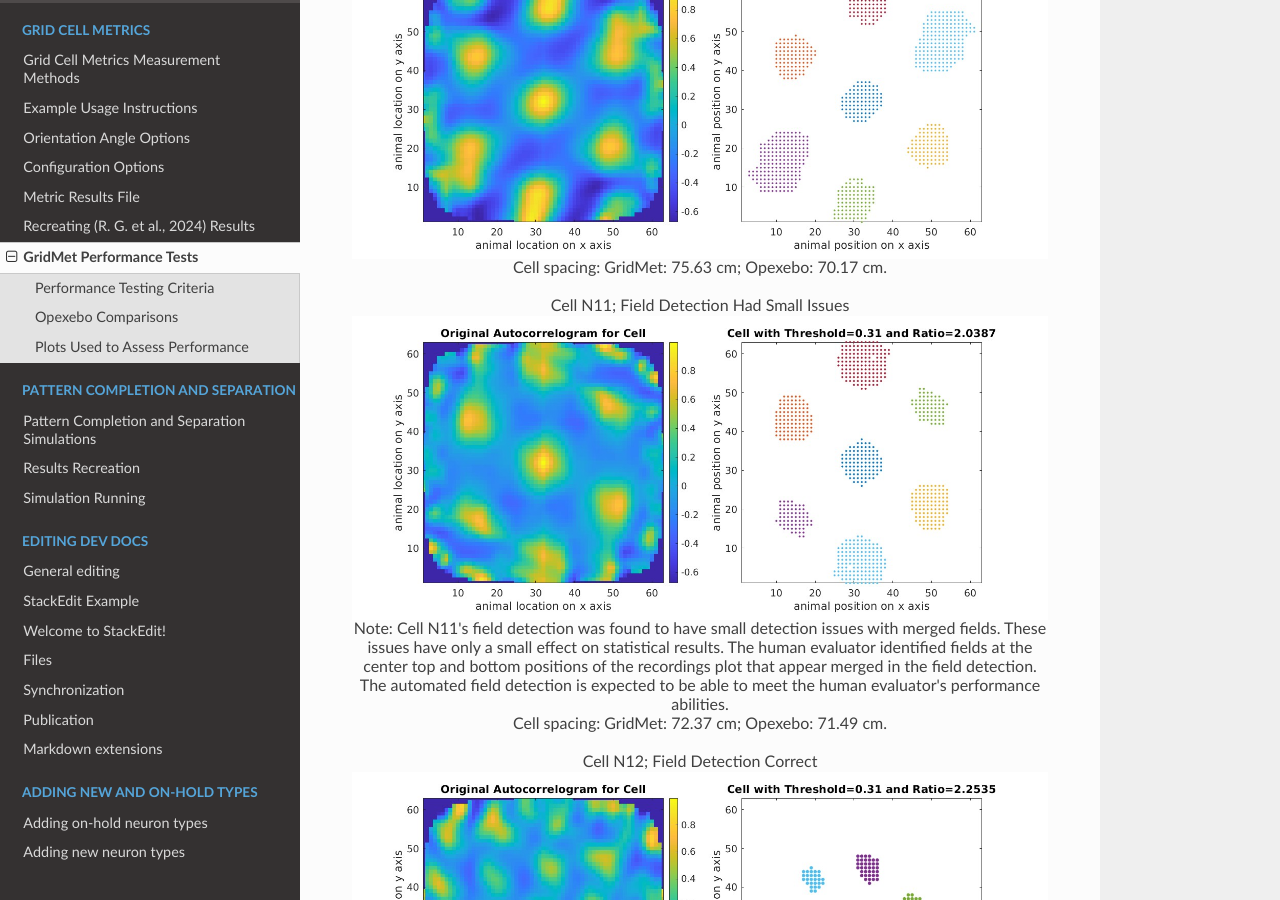
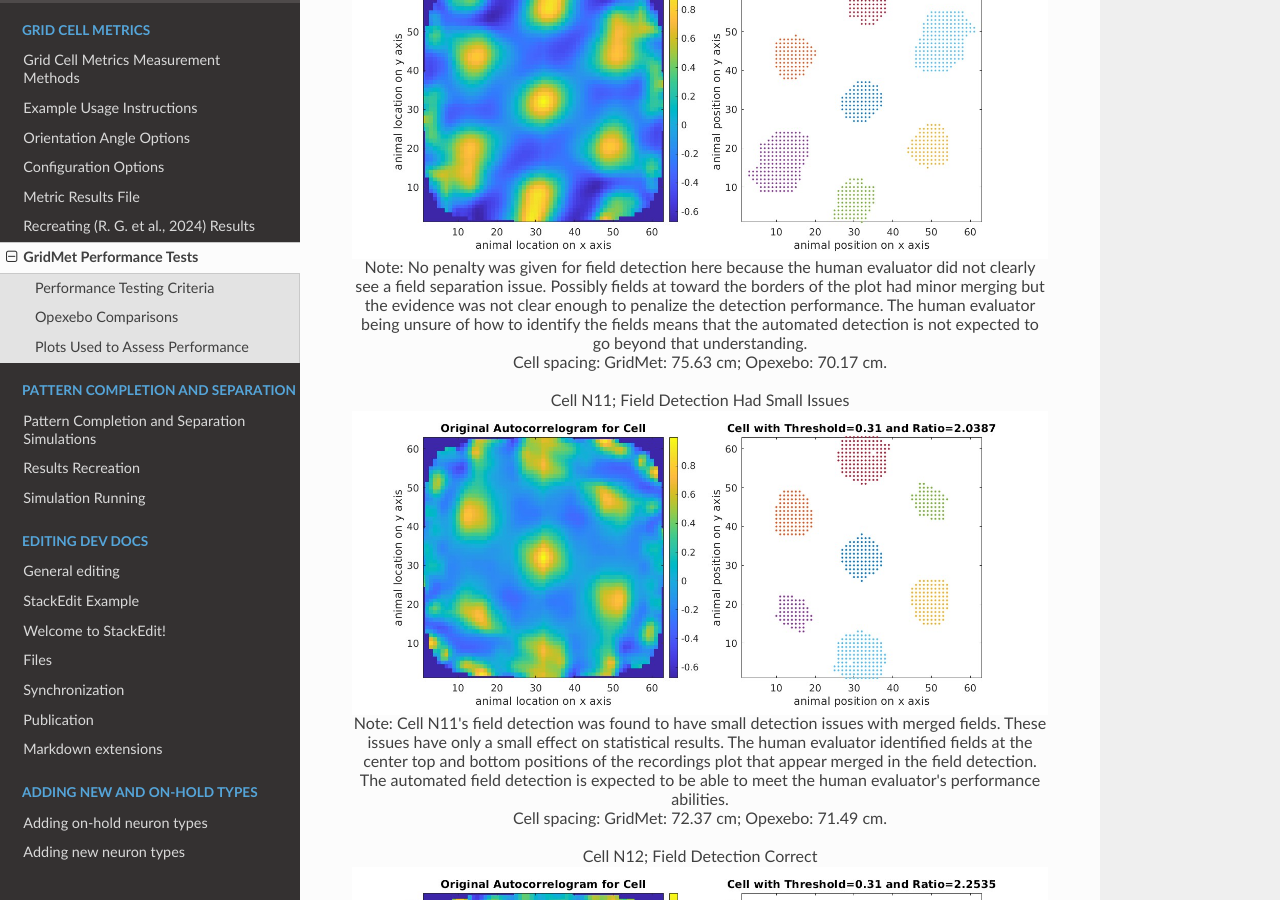
Before and after one commit to Hippocampome-Org/hco_dev_docs, a Sphinx documentation site: the page built from docs/gridcell_metrics/performance_tests.md, in a window 1280 px wide and 900 px high, scrolled down 3200 px. Built offline with Sphinx 7.4.7 and the Read the Docs theme 3.1.0, drawn with Linux system fonts in a browser that asks for light colours.

Commit message:
updated gridmet performance plot results

```diff
--- a/docs/gridcell_metrics/performance_tests.md
+++ b/docs/gridcell_metrics/performance_tests.md
@@ -37,7 +37,8 @@ Cell spacing: GridMet: 57.61 cm; Opexebo: 56.95 cm.
 <br><br>Cell N9 Was Omitted from Testing Due to Having a Grid Score Below 0.2.
 <br><br>Cell N10; Field Detection Correct
 <a href='https://github.com/Hippocampome-Org/hco_dev_docs/blob/master/media/performance_tests/n10.jpg?raw=true'><img src="https://github.com/Hippocampome-Org/hco_dev_docs/blob/master/media/performance_tests/n10.jpg?raw=true"  width="700"></a>
-Cell spacing: GridMet: 75.63 cm; Opexebo: 70.17 cm.
+Note: No penalty was given for field detection here because the human evaluator did not clearly see a field separation issue. Possibly fields at toward the borders of the plot had minor merging but the evidence was not clear enough to penalize the detection performance. The human evaluator being unsure of how to identify the fields means that the automated detection is not expected to go beyond that understanding.
+<br>Cell spacing: GridMet: 75.63 cm; Opexebo: 70.17 cm.
 <br><br>Cell N11; Field Detection Had Small Issues
 <a href='https://github.com/Hippocampome-Org/hco_dev_docs/blob/master/media/performance_tests/n11.jpg?raw=true'><img src="https://github.com/Hippocampome-Org/hco_dev_docs/blob/master/media/performance_tests/n11.jpg?raw=true"  width="700"></a>
 Note: Cell N11's field detection was found to have small detection issues with merged fields. These issues have only a small effect on statistical results. The human evaluator identified fields at the center top and bottom positions of the recordings plot that appear merged in the field detection. The automated field detection is expected to be able to meet the human evaluator's performance abilities.
```
